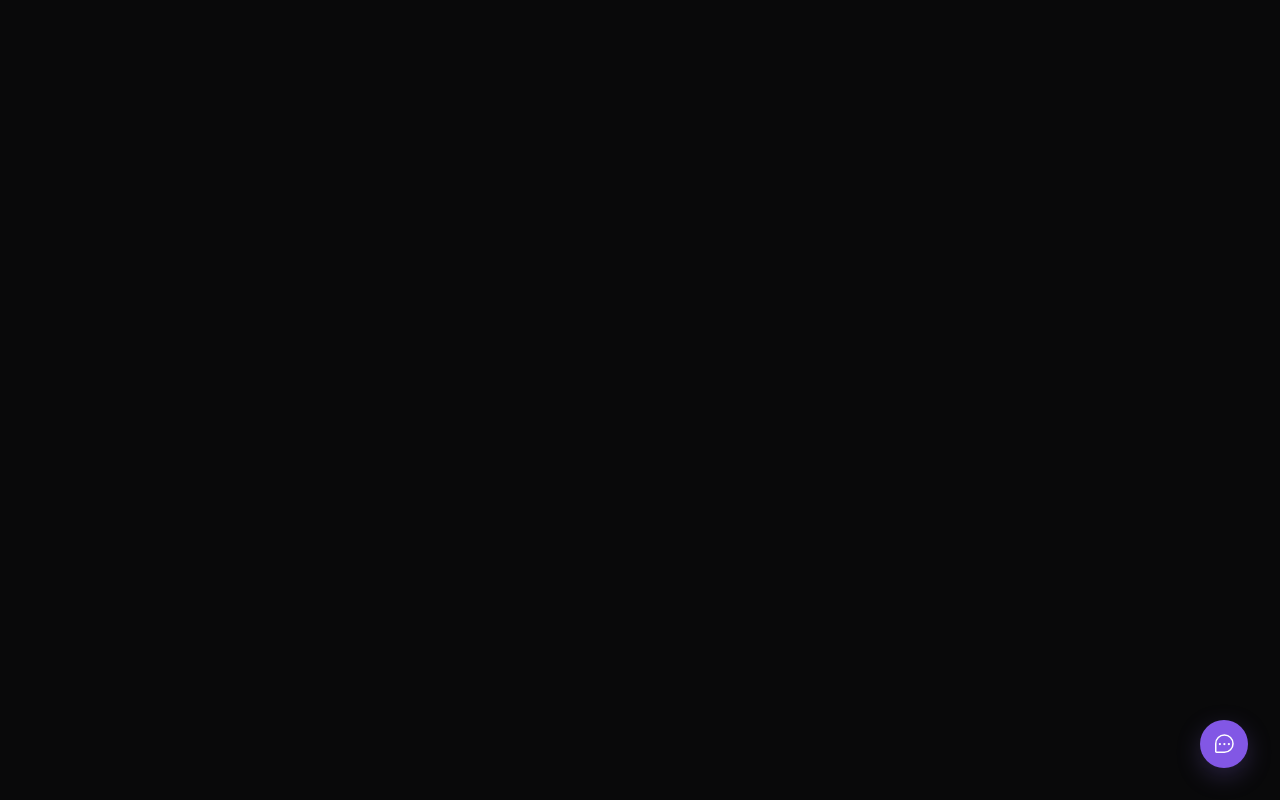
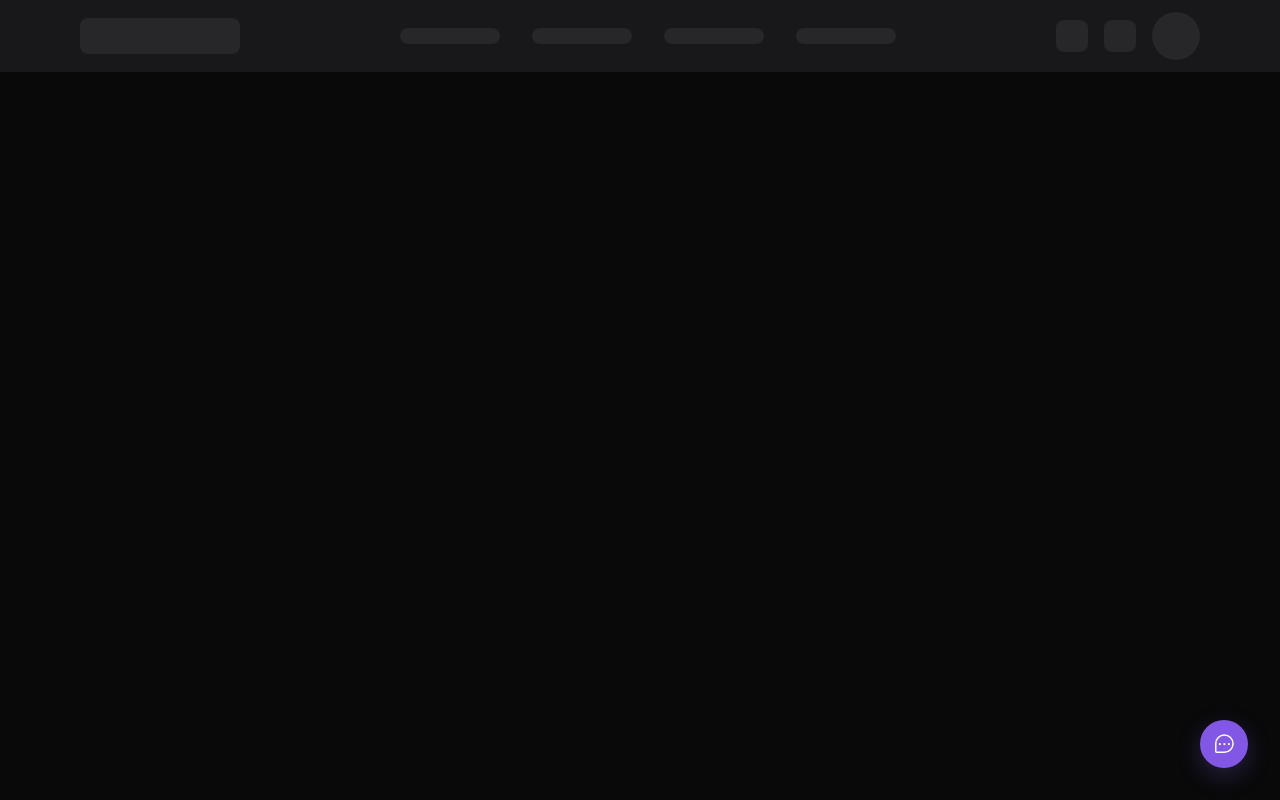
Before and after one commit to mluizvitor/feedget-web, a React (Vite) app: page / in a window 1280 px wide. Built offline with nearby package versions, Linux system fonts and the light colour scheme.

Commit message:
✨ Added Header component

```diff
--- a/src/App.tsx
+++ b/src/App.tsx
@@ -1,7 +1,11 @@
+import { Header } from './components/Header';
 import { Widget } from './components/Widget';
 
 export function App() {
   return (
+    <>
+      <Header />
     <Widget/>
+    </>
   );
 }
--- /dev/null
+++ b/src/components/Header/index.tsx
@@ -0,0 +1,30 @@
+export function Header() {
+  return (
+    <header className='bg-zinc-900 h-[72px] px-6 py-3 flex fixed w-full justify-center gap-8j'>
+      <div className='max-w-[1120px] flex flex-1 items-center justify-between'>
+        <div className='h-9 w-full max-w-[160px] bg-zinc-800 rounded-lg' />
+
+        <nav className='hidden sm:flex flex-1 justify-center gap-8'>
+          {
+            [...Array(4)].map(() => (
+              <>
+                <div className='h-4 min-w-[40px] w-full max-w-[100px] rounded-lg bg-zinc-800' />
+              </>
+            ))
+          }
+        </nav>
+
+        <div className='flex items-center'>
+          {
+            [...Array(2)].map(() => (
+              <>
+                <div className='bg-zinc-800 rounded-lg h-8 w-8 mr-4'/>
+              </>
+            ))
+          }
+          <div className='bg-zinc-800 rounded-[24px] h-12 w-12'/>
+        </div>
+      </div>
+    </header>
+  );
+}
```
